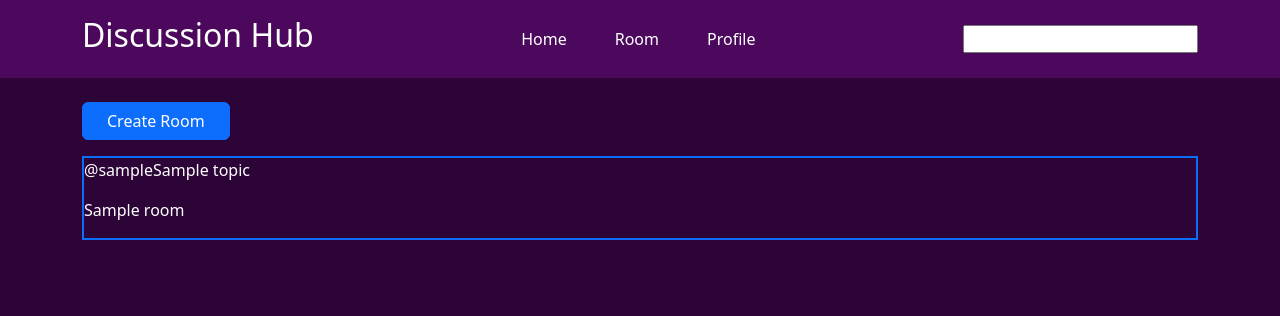
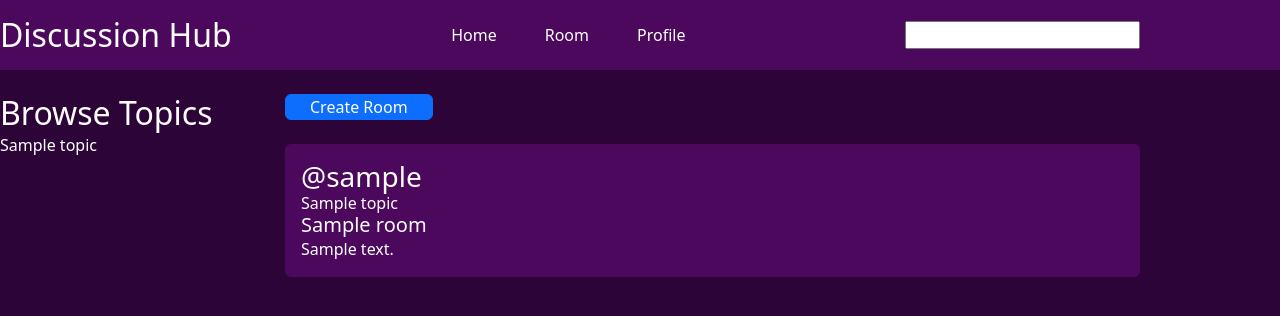
Before and after one commit to samuelbrhane/Django-DiscussionHub, a Django app: page / in a window 1280 px wide. Shown: the top 316 px of the page. Run offline with Django 4.2, Linux system fonts and the light colour scheme; tables that the repository leaves empty hold one stand-in row (values such as "Sample post").

Commit message:
add simple styles in index.html page.

```diff
--- a/base/static/css/styles.css
+++ b/base/static/css/styles.css
@@ -1,7 +1,7 @@
 * {
-  box-sizing: border-box;
-  margin: 0;
-  padding: 0;
+  box-sizing: border-box !important;
+  margin: 0 !important;
+  padding: 0 !important;
 }
 
 body {
@@ -23,3 +23,7 @@ ul,
 li {
   list-style: none;
 }
+
+.room {
+  background-color: rgb(75, 8, 92);
+}
--- a/base/templates/index.html
+++ b/base/templates/index.html
@@ -5,22 +5,43 @@
 <section>
   {% block content %}
 
-  <!-- create a new room -->
-  <a href="{% url 'create-room' %}" class="btn btn-primary px-4">Create Room</a>
+  <div class="row">
+    <!-- sidebar -->
+    <div
+      class="col-lg-3 col-12 mb-4 mb-lg-0 col-sm-12 border-end-lg border-primary"
+    >
+      <h2>Browse Topics</h2>
+      {% for topic in topics %}
+      <p>{{topic.name}}</p>
+      {% endfor %}
+    </div>
 
-  <!-- rooms -->
-  <div class="mt-3">
-    {% for room in rooms %}
-    <div class="border border-primary border-2 mb-2">
-      <div class="d-flex">
-        <p>@{{room.host.username}}</p>
-        <p>{{room.topic.name}}</p>
+    <div class="col-lg-9 col-12 col-sm-12">
+      <!-- create a new room -->
+      <div class="d-flex justify-content-start mb-4">
+        <a href="{% url 'create-room' %}" class="btn btn-primary px-4"
+          >Create Room</a
+        >
       </div>
 
-      <p><a href=" {% url 'room' room.id %}"> {{room.title}}</a></p>
+      <!-- rooms -->
+      <div class="mt-3">
+        {% for room in rooms %}
+        <div class="shadow-md room p-3 bg-body-dark rounded mb-2">
+          <h3>@{{room.host.username}}</h3>
+
+          <a href="{% url 'room' room.id %}">
+            <div>
+              <h6>{{room.topic.name}}</h6>
+              <h5>{{room.title}}</h5>
+              <p>{{room.description}}</p>
+            </div>
+          </a>
+        </div>
+
+        {% endfor %}
+      </div>
     </div>
-
-    {% endfor %}
   </div>
 
   {% endblock content %}
--- a/base/views.py
+++ b/base/views.py
@@ -1,13 +1,14 @@
 from django.shortcuts import render, redirect
 from django.http import HttpResponse
-from .models import Room
+from .models import Room, Topic
 from .forms import RoomForm
 
 
 # home page
 def home(request):
     rooms = Room.objects.all()
-    context = {"rooms": rooms}
+    topics = Topic.objects.all()
+    context = {"rooms": rooms, "topics": topics}
     return render(request, 'index.html', context)
 
 
```
